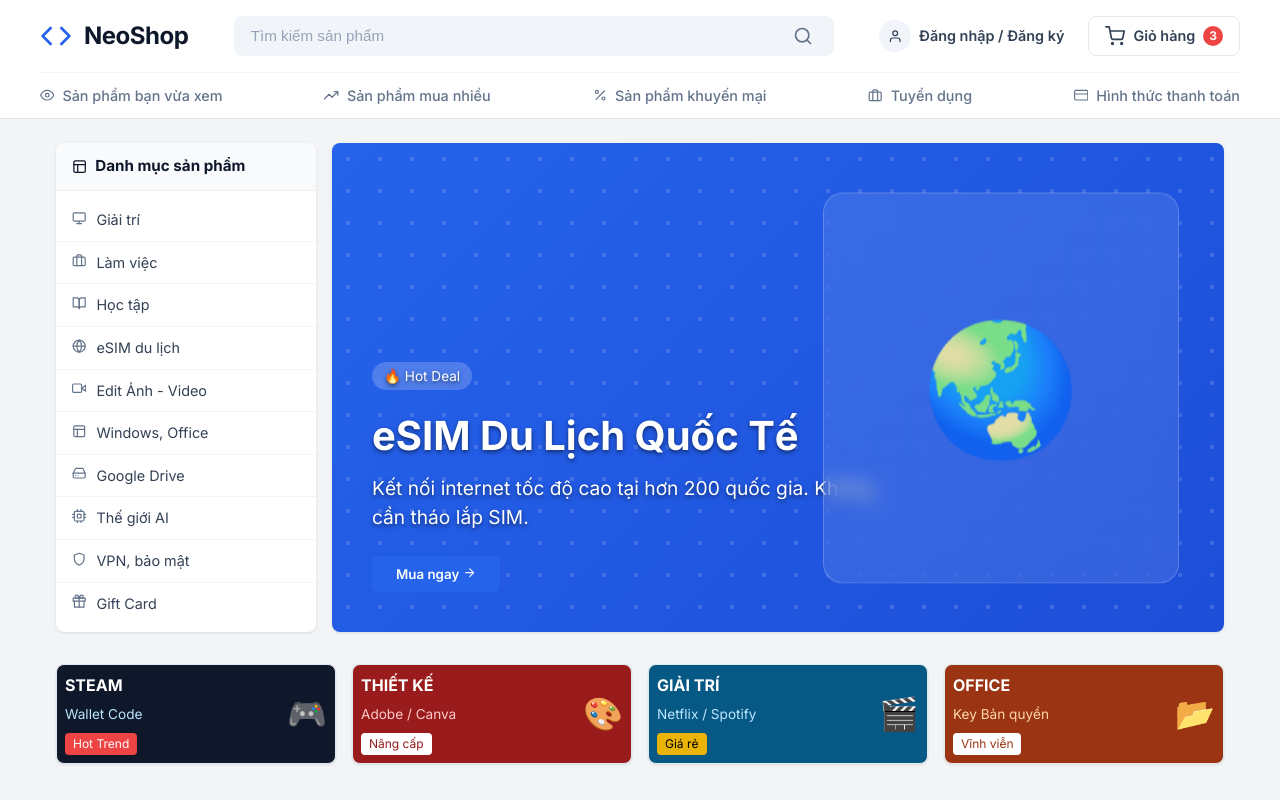
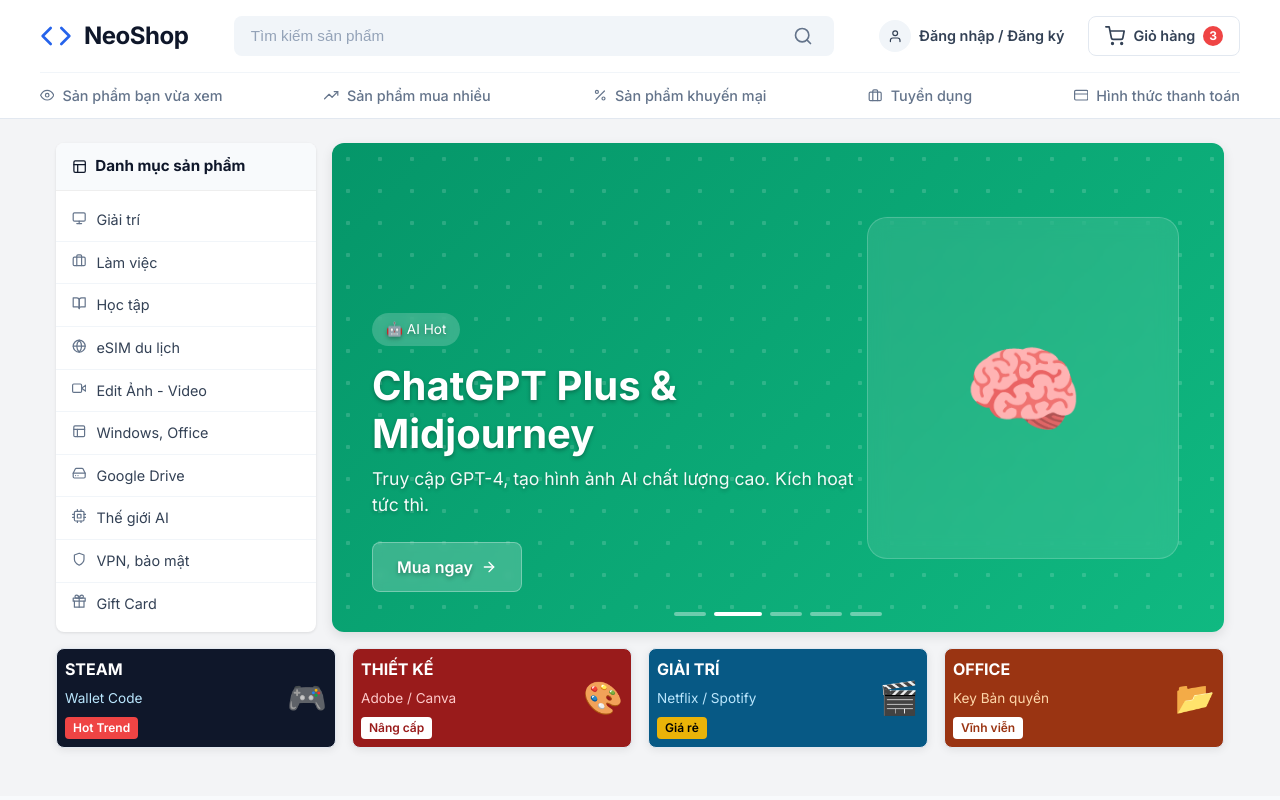
Before and after one commit to KaitoDeus/NeoShop, a React (Vite) app: page / in a window 1280 px wide. Shown: the top 800 px of the page. Built offline with nearby package versions, Linux system fonts and the light colour scheme.

Commit message:
ui(hero): optimize banner layout, embed indicators and refine hover effects

```diff
--- a/src/components/sections/Hero/Hero.css
+++ b/src/components/sections/Hero/Hero.css
@@ -1,13 +1,13 @@
 .hero-section {
-  padding: 1.5rem 0; /* Reduced padding */
+  padding: 1.5rem 0;
   background-color: #f3f4f6;
 }
 
 .hero-grid {
   display: grid;
-  grid-template-columns: 260px 1fr; /* Changed to 2 columns: Sidebar + Main */
+  grid-template-columns: 260px 1fr;
   gap: 1rem;
-  margin-bottom: 2rem;
+  align-items: stretch;
 }
 
 /* LEFT SIDEBAR */
@@ -16,16 +16,31 @@
   border-radius: 8px;
   overflow: hidden;
   box-shadow: 0 1px 3px rgba(0,0,0,0.1);
-  height: 100%; /* Fill height */
+  height: 100%;
   display: flex;
   flex-direction: column;
+}
+
+.sidebar-header {
+  padding: 12px 16px;
+  margin: 0;
+  font-size: 0.95rem;
+  border-bottom: 1px solid #eee;
+  display: flex;
+  align-items: center;
+  gap: 8px;
+  background: #f8fafc;
+}
+
+.sidebar-menu {
+  padding: 0.5rem 0;
 }
 
 .cat-menu-item {
   display: flex;
   align-items: center;
   gap: 10px;
-  padding: 10px 16px; /* Reduced padding */
+  padding: 10px 16px;
   color: #334155;
   font-size: 0.9rem;
   border-bottom: 1px solid #f1f5f9;
@@ -43,22 +58,36 @@
   border-bottom: none;
 }
 
-/* CENTER BANNER (Now takes remaining space) */
+.cat-icon {
+  color: #64748b;
+}
+
+/* CENTER BANNER - CAROUSEL */
+.main-banner-wrapper {
+  display: flex;
+  flex-direction: column;
+  height: 100%;
+}
+
 .main-banner {
   background: white;
-  border-radius: 8px;
+  border-radius: 12px;
   overflow: hidden;
-  box-shadow: 0 1px 3px rgba(0,0,0,0.1);
+  box-shadow: 0 4px 12px rgba(0,0,0,0.1);
   position: relative;
   display: flex;
   align-items: center;
   justify-content: center;
-  min-height: 380px; /* Slightly reduced height */
+  flex: 1;
+  transition: all 0.5s ease;
 }
 
-/* RIGHT BANNERS - HIDDEN/REMOVED for "1/2" Layout */
-.right-banners {
-  display: none;
+.banner-pattern {
+  position: absolute;
+  inset: 0;
+  opacity: 0.15;
+  background-image: radial-gradient(circle at 50% 50%, white 2px, transparent 2.5px);
+  background-size: 32px 32px;
 }
 
 .banner-content {
@@ -66,8 +95,19 @@
   bottom: 40px;
   left: 40px;
   color: white;
-  text-shadow: 0 2px 4px rgba(0,0,0,0.5);
-  max-width: 60%;
+  text-shadow: 0 2px 4px rgba(0,0,0,0.3);
+  max-width: 55%;
+  z-index: 2;
+}
+
+.banner-badge {
+  background: rgba(255,255,255,0.2);
+  padding: 6px 14px;
+  border-radius: 20px;
+  font-size: 0.85rem;
+  margin-bottom: 1rem;
+  display: inline-block;
+  backdrop-filter: blur(4px);
 }
 
 .banner-title {
@@ -75,26 +115,132 @@
   font-weight: 800;
   margin-bottom: 0.5rem;
   color: #fff;
+  line-height: 1.2;
 }
 
 .banner-sub {
-  font-size: 1.2rem;
+  font-size: 1.1rem;
   margin-bottom: 1.5rem;
+  opacity: 0.95;
+  line-height: 1.5;
 }
 
 .banner-btn {
-  background: #2563eb;
+  display: inline-flex;
+  align-items: center;
+  gap: 0.5rem;
+  background: rgba(255,255,255,0.2);
   color: white;
-  border: none;
-  padding: 10px 24px;
-  border-radius: 6px;
+  border: 1px solid rgba(255,255,255,0.3);
+  padding: 12px 24px;
+  border-radius: 8px;
   font-weight: 600;
   cursor: pointer;
-  transition: bg 0.2s;
+  transition: all 0.2s;
+  backdrop-filter: blur(4px);
 }
 
 .banner-btn:hover {
-  background: #1d4ed8;
+  background: rgba(255,255,255,0.3);
+  transform: translateY(-2px);
+}
+
+/* Banner Visual */
+.banner-visual {
+  position: absolute;
+  right: 5%;
+  top: 50%;
+  transform: translateY(-50%);
+  width: 35%;
+  height: 70%;
+  background: rgba(255,255,255,0.1);
+  border-radius: 20px;
+  border: 1px solid rgba(255,255,255,0.2);
+  display: flex;
+  align-items: center;
+  justify-content: center;
+  backdrop-filter: blur(10px);
+}
+
+.banner-icon {
+  font-size: 6rem;
+  animation: float 3s ease-in-out infinite;
+}
+
+@keyframes float {
+  0%, 100% { transform: translateY(0); }
+  50% { transform: translateY(-10px); }
+}
+
+/* Slide Navigation Arrows */
+.slide-arrow {
+  position: absolute;
+  top: 50%;
+  transform: translateY(-50%);
+  width: 44px;
+  height: 44px;
+  border-radius: 50%;
+  background: rgba(255,255,255,0.2);
+  border: 1px solid rgba(255,255,255,0.3);
+  color: white;
+  display: flex;
+  align-items: center;
+  justify-content: center;
+  cursor: pointer;
+  transition: all 0.3s ease;
+  z-index: 10;
+  backdrop-filter: blur(4px);
+  font-size: 1.25rem;
+  opacity: 0;
+}
+
+.main-banner:hover .slide-arrow {
+  opacity: 1;
+}
+
+.slide-arrow:hover {
+  background: rgba(255,255,255,0.4);
+  transform: translateY(-50%) scale(1.1);
+}
+
+.slide-prev {
+  left: 16px;
+}
+
+.slide-next {
+  right: 16px;
+}
+
+/* Slide Indicators */
+.slide-indicators {
+  position: absolute;
+  bottom: 16px;
+  left: 50%;
+  transform: translateX(-50%);
+  display: flex;
+  justify-content: center;
+  gap: 0.5rem;
+  z-index: 10;
+}
+
+.indicator {
+  width: 32px;
+  height: 4px;
+  border-radius: 2px;
+  border: none;
+  background: rgba(255, 255, 255, 0.4);
+  cursor: pointer;
+  transition: all 0.2s;
+  backdrop-filter: blur(4px);
+}
+
+.indicator:hover {
+  background: rgba(255, 255, 255, 0.7);
+}
+
+.indicator.active {
+  width: 48px;
+  background: white;
 }
 
 /* BOTTOM 4 GRID */
@@ -102,26 +248,72 @@
   display: grid;
   grid-template-columns: repeat(4, 1fr);
   gap: 1rem;
+  margin-top: 1rem;
 }
 
 .promo-box {
   background: white;
-  border-radius: 8px;
+  border-radius: 12px;
   overflow: hidden;
-  box-shadow: 0 1px 3px rgba(0,0,0,0.1);
+  box-shadow: 0 2px 8px rgba(0,0,0,0.08);
   position: relative;
-  height: 100px; /* Reduced height */
+  height: 100px;
   display: flex;
   align-items: center;
   padding: 0 1.25rem;
   justify-content: space-between;
   cursor: pointer;
-  transition: transform 0.2s;
+  transition: all 0.2s;
 }
 
 .promo-box:hover {
   transform: translateY(-3px);
-  box-shadow: 0 4px 6px rgba(0,0,0,0.1);
+  box-shadow: 0 6px 12px rgba(0,0,0,0.12);
+}
+
+.promo-title {
+  color: white;
+  font-weight: bold;
+  margin-bottom: 0.25rem;
+}
+
+.promo-sub {
+  color: #bae6fd;
+  font-size: 0.85rem;
+}
+
+.promo-badge {
+  display: block;
+  width: fit-content;
+  margin-top: 0.5rem;
+  padding: 2px 8px;
+  border-radius: 4px;
+  font-size: 0.75rem;
+  font-weight: 600;
+}
+
+.promo-badge.hot {
+  background: #ef4444;
+  color: white;
+}
+
+.promo-badge.upgrade {
+  background: white;
+  color: #991b1b;
+}
+
+.promo-badge.cheap {
+  background: #eab308;
+  color: black;
+}
+
+.promo-badge.forever {
+  background: white;
+  color: #9a3412;
+}
+
+.promo-icon {
+  font-size: 2rem;
 }
 
 /* RESPONSIVE */
@@ -131,6 +323,12 @@
   }
   .promo-grid {
     grid-template-columns: repeat(2, 1fr);
+  }
+  .banner-title {
+    font-size: 2rem;
+  }
+  .banner-visual {
+    width: 30%;
   }
 }
 
@@ -142,9 +340,40 @@
     display: none;
   }
   .main-banner {
-    min-height: 300px;
+    min-height: 320px;
   }
+  .banner-title {
+    font-size: 1.75rem;
+  }
+  .banner-content {
+    max-width: 65%;
+    left: 24px;
+    bottom: 24px;
+  }
+  .banner-visual {
+    width: 25%;
+    height: 50%;
+  }
+  .banner-icon {
+    font-size: 4rem;
+  }
+  .slide-arrow {
+    width: 36px;
+    height: 36px;
+  }
+  .promo-grid {
+    grid-template-columns: 1fr 1fr;
+  }
+}
+
+@media (max-width: 480px) {
   .promo-grid {
     grid-template-columns: 1fr;
   }
+  .banner-visual {
+    display: none;
+  }
+  .banner-content {
+    max-width: 90%;
+  }
 }
--- a/src/components/sections/Hero/Hero.jsx
+++ b/src/components/sections/Hero/Hero.jsx
@@ -1,61 +1,168 @@
-import React from 'react';
+import React, { useState, useEffect } from 'react';
+import { Link } from 'react-router-dom';
 import {
   FiMonitor, FiBriefcase, FiBookOpen, FiGlobe,
   FiVideo, FiLayout, FiHardDrive, FiCpu, FiShield, FiGift,
-  FiArrowRight
+  FiArrowRight, FiChevronLeft, FiChevronRight
 } from 'react-icons/fi';
 import './Hero.css';
 
+const SLIDES = [
+  {
+    id: 1,
+    badge: "🔥 Hot Deal",
+    title: "eSIM Du Lịch Quốc Tế",
+    subtitle: "Kết nối internet tốc độ cao tại hơn 200 quốc gia. Không cần tháo lắp SIM.",
+    gradient: "linear-gradient(135deg, #2563eb, #1d4ed8)",
+    icon: "🌏",
+    link: "/category?type=esim"
+  },
+  {
+    id: 2,
+    badge: "🤖 AI Hot",
+    title: "ChatGPT Plus & Midjourney",
+    subtitle: "Truy cập GPT-4, tạo hình ảnh AI chất lượng cao. Kích hoạt tức thì.",
+    gradient: "linear-gradient(135deg, #059669, #10b981)",
+    icon: "🧠",
+    link: "/category?category=ai"
+  },
+  {
+    id: 3,
+    badge: "🎮 Best Seller",
+    title: "Steam Game Keys",
+    subtitle: "Hàng ngàn game bản quyền với giá ưu đãi. Giao key tự động 24/7.",
+    gradient: "linear-gradient(135deg, #1e3a8a, #3b82f6)",
+    icon: "🎯",
+    link: "/category?platform=steam"
+  },
+  {
+    id: 4,
+    badge: "💼 Office",
+    title: "Microsoft 365 & Windows",
+    subtitle: "Key bản quyền vĩnh viễn. Hỗ trợ cài đặt và bảo hành trọn đời.",
+    gradient: "linear-gradient(135deg, #ea580c, #f97316)",
+    icon: "📊",
+    link: "/category?category=office"
+  },
+  {
+    id: 5,
+    badge: "🎬 Streaming",
+    title: "Netflix, Spotify, YouTube",
+    subtitle: "Tài khoản Premium giá rẻ. Xem phim, nghe nhạc không giới hạn.",
+    gradient: "linear-gradient(135deg, #dc2626, #ef4444)",
+    icon: "📺",
+    link: "/category?category=entertainment"
+  }
+];
+
 const Hero = () => {
+  const [currentSlide, setCurrentSlide] = useState(0);
+  const [isAutoPlay, setIsAutoPlay] = useState(true);
+
   const categories = [
-    { icon: <FiMonitor />, label: "Giải trí" },
-    { icon: <FiBriefcase />, label: "Làm việc" },
-    { icon: <FiBookOpen />, label: "Học tập" },
-    { icon: <FiGlobe />, label: "eSIM du lịch" },
-    { icon: <FiVideo />, label: "Edit Ảnh - Video" },
-    { icon: <FiLayout />, label: "Windows, Office" },
-    { icon: <FiHardDrive />, label: "Google Drive" },
-    { icon: <FiCpu />, label: "Thế giới AI" },
-    { icon: <FiShield />, label: "VPN, bảo mật" },
-    { icon: <FiGift />, label: "Gift Card" },
+    { icon: <FiMonitor />, label: "Giải trí", link: "/category?category=entertainment" },
+    { icon: <FiBriefcase />, label: "Làm việc", link: "/category?category=office" },
+    { icon: <FiBookOpen />, label: "Học tập", link: "/category?category=learning" },
+    { icon: <FiGlobe />, label: "eSIM du lịch", link: "/category?type=esim" },
+    { icon: <FiVideo />, label: "Edit Ảnh - Video", link: "/category?type=design" },
+    { icon: <FiLayout />, label: "Windows, Office", link: "/category?category=os" },
+    { icon: <FiHardDrive />, label: "Google Drive", link: "/category?type=storage" },
+    { icon: <FiCpu />, label: "Thế giới AI", link: "/category?category=ai" },
+    { icon: <FiShield />, label: "VPN, bảo mật", link: "/category?type=security" },
+    { icon: <FiGift />, label: "Gift Card", link: "/category?type=giftcard" },
   ];
+
+  // Auto slide
+  useEffect(() => {
+    if (!isAutoPlay) return;
+
+    const timer = setInterval(() => {
+      setCurrentSlide((prev) => (prev + 1) % SLIDES.length);
+    }, 5000);
+
+    return () => clearInterval(timer);
+  }, [isAutoPlay]);
+
+  const nextSlide = () => {
+    setCurrentSlide((prev) => (prev + 1) % SLIDES.length);
+    setIsAutoPlay(false);
+  };
+
+  const prevSlide = () => {
+    setCurrentSlide((prev) => (prev - 1 + SLIDES.length) % SLIDES.length);
+    setIsAutoPlay(false);
+  };
+
+  const goToSlide = (index) => {
+    setCurrentSlide(index);
+    setIsAutoPlay(false);
+  };
+
+  const currentSlideData = SLIDES[currentSlide];
 
   return (
     <section className="hero-section">
       <div className="container">
-        {/* Top Grid: Sidebar + Main Banner (2 Columns) */}
+        {/* Top Grid: Sidebar + Main Banner */}
         <div className="hero-grid">
 
           {/* Left Sidebar */}
           <div className="category-sidebar">
-            <h3 style={{ padding: '12px 16px', margin: 0, fontSize: '0.95rem', borderBottom: '1px solid #eee', display: 'flex', alignItems: 'center', gap: '8px', background: '#f8fafc' }}>
+            <h3 className="sidebar-header">
               <FiLayout /> Danh mục sản phẩm
             </h3>
-            <div style={{ padding: '0.5rem 0' }}>
+            <div className="sidebar-menu">
               {categories.map((cat, idx) => (
-                <div key={idx} className="cat-menu-item">
-                  <span style={{ color: '#64748b' }}>{cat.icon}</span>
+                <Link to={cat.link} key={idx} className="cat-menu-item">
+                  <span className="cat-icon">{cat.icon}</span>
                   <span>{cat.label}</span>
-                </div>
+                </Link>
               ))}
             </div>
           </div>
 
-          {/* Center Main Banner */}
-          <div className="main-banner" style={{background: 'linear-gradient(135deg, #2563eb, #1d4ed8)'}}>
-             <div style={{ position: 'absolute', inset: 0, opacity: 0.15, backgroundImage: 'radial-gradient(circle at 50% 50%, white 2px, transparent 2.5px)', backgroundSize: '32px 32px' }}></div>
+          {/* Center Main Banner - Carousel */}
+          <div className="main-banner-wrapper">
+            <div
+              className="main-banner"
+              style={{ background: currentSlideData.gradient }}
+            >
+              <div className="banner-pattern"></div>
 
               <div className="banner-content">
-               <span style={{ background: 'rgba(255,255,255,0.2)', padding: '4px 12px', borderRadius: '20px', fontSize: '0.85rem', marginBottom: '1rem', display: 'inline-block', backdropFilter: 'blur(4px)' }}>
-                 🔥 Hot Deal
+                <span className="banner-badge">
+                  {currentSlideData.badge}
                 </span>
-               <h2 className="banner-title">eSIM Du Lịch Quốc Tế</h2>
-               <p className="banner-sub">Kết nối internet tốc độ cao tại hơn 200 quốc gia. Không cần tháo lắp SIM.</p>
-               <button className="banner-btn">Mua ngay <FiArrowRight /></button>
+                <h2 className="banner-title">{currentSlideData.title}</h2>
+                <p className="banner-sub">{currentSlideData.subtitle}</p>
+                <Link to={currentSlideData.link} className="banner-btn">
+                  Mua ngay <FiArrowRight />
+                </Link>
               </div>
+
               {/* Visual Element */}
-             <div style={{ position: 'absolute', right: '5%', top: '50%', transform: 'translateY(-50%)', width: '40%', height: '80%', background: 'rgba(255,255,255,0.1)', borderRadius: '20px', border: '1px solid rgba(255,255,255,0.2)', display: 'flex', alignItems: 'center', justifyContent: 'center', backdropFilter: 'blur(10px)' }}>
-                <span style={{ fontSize: '8rem' }}>🌏</span>
+              <div className="banner-visual">
+                <span className="banner-icon">{currentSlideData.icon}</span>
+              </div>
+
+              {/* Navigation Arrows */}
+              <button className="slide-arrow slide-prev" onClick={prevSlide}>
+                <FiChevronLeft />
+              </button>
+              <button className="slide-arrow slide-next" onClick={nextSlide}>
+                <FiChevronRight />
+              </button>
+
+              {/* Slide Indicators - Inside Banner */}
+              <div className="slide-indicators">
+                {SLIDES.map((_, idx) => (
+                  <button
+                    key={idx}
+                    className={`indicator ${idx === currentSlide ? 'active' : ''}`}
+                    onClick={() => goToSlide(idx)}
+                  />
+                ))}
+              </div>
             </div>
           </div>
 
@@ -63,41 +170,41 @@
 
         {/* Bottom Promos (4 Columns) */}
         <div className="promo-grid">
-           <div className="promo-box" style={{ background: '#0f172a' }}>
+          <Link to="/category?platform=steam" className="promo-box" style={{ background: '#0f172a' }}>
             <div>
-                <h4 style={{ color: 'white', fontWeight: 'bold', marginBottom: '0.25rem' }}>STEAM</h4>
-                <span style={{ color: '#bae6fd', fontSize: '0.85rem' }}>Wallet Code</span>
-                <span className="badge" style={{ display: 'block', width: 'fit-content', marginTop: '0.5rem', background: '#ef4444', color: 'white', border: 'none', padding: '2px 8px', borderRadius: '4px', fontSize: '0.75rem' }}>Hot Trend</span>
+              <h4 className="promo-title">STEAM</h4>
+              <span className="promo-sub">Wallet Code</span>
+              <span className="promo-badge hot">Hot Trend</span>
             </div>
-              <div style={{ fontSize: '2rem' }}>🎮</div>
+            <div className="promo-icon">🎮</div>
+          </Link>
+
+          <Link to="/category?type=design" className="promo-box" style={{ background: '#991b1b' }}>
+            <div>
+              <h4 className="promo-title">THIẾT KẾ</h4>
+              <span className="promo-sub" style={{ color: '#fecaca' }}>Adobe / Canva</span>
+              <span className="promo-badge upgrade">Nâng cấp</span>
             </div>
+            <div className="promo-icon">🎨</div>
+          </Link>
 
-           <div className="promo-box" style={{ background: '#991b1b' }}>
+          <Link to="/category?category=entertainment" className="promo-box" style={{ background: '#075985' }}>
             <div>
-                <h4 style={{ color: 'white', fontWeight: 'bold', marginBottom: '0.25rem' }}>THIẾT KẾ</h4>
-                <span style={{ color: '#fecaca', fontSize: '0.85rem' }}>Adobe / Canva</span>
-                <span className="badge" style={{ display: 'block', width: 'fit-content', marginTop: '0.5rem', background: 'white', color: '#991b1b', border: 'none', padding: '2px 8px', borderRadius: '4px', fontSize: '0.75rem' }}>Nâng cấp</span>
+              <h4 className="promo-title">GIẢI TRÍ</h4>
+              <span className="promo-sub">Netflix / Spotify</span>
+              <span className="promo-badge cheap">Giá rẻ</span>
             </div>
-              <div style={{ fontSize: '2rem' }}>🎨</div>
+            <div className="promo-icon">🎬</div>
+          </Link>
+
+          <Link to="/category?category=office" className="promo-box" style={{ background: '#9a3412' }}>
+            <div>
+              <h4 className="promo-title">OFFICE</h4>
+              <span className="promo-sub" style={{ color: '#fed7aa' }}>Key Bản quyền</span>
+              <span className="promo-badge forever">Vĩnh viễn</span>
             </div>
-
-           <div className="promo-box" style={{ background: '#075985' }}>
-              <div>
-                <h4 style={{ color: 'white', fontWeight: 'bold', marginBottom: '0.25rem' }}>GIẢI TRÍ</h4>
-                <span style={{ color: '#bae6fd', fontSize: '0.85rem' }}>Netflix / Spotify</span>
-                <span className="badge" style={{ display: 'block', width: 'fit-content', marginTop: '0.5rem', background: '#eab308', color: 'black', border: 'none', padding: '2px 8px', borderRadius: '4px', fontSize: '0.75rem' }}>Giá rẻ</span>
-              </div>
-              <div style={{ fontSize: '2rem' }}>🎬</div>
-           </div>
-
-           <div className="promo-box" style={{ background: '#9a3412' }}>
-               <div>
-                <h4 style={{ color: 'white', fontWeight: 'bold', marginBottom: '0.25rem' }}>OFFICE</h4>
-                <span style={{ color: '#fed7aa', fontSize: '0.85rem' }}>Key Bản quyền</span>
-                <span className="badge" style={{ display: 'block', width: 'fit-content', marginTop: '0.5rem', background: 'white', color: '#9a3412', border: 'none', padding: '2px 8px', borderRadius: '4px', fontSize: '0.75rem' }}>Vĩnh viễn</span>
-              </div>
-              <div style={{ fontSize: '2rem' }}>📂</div>
-           </div>
+            <div className="promo-icon">📂</div>
+          </Link>
         </div>
       </div>
     </section>
```
Lines whose indentation alone changed are shown as unchanged.
